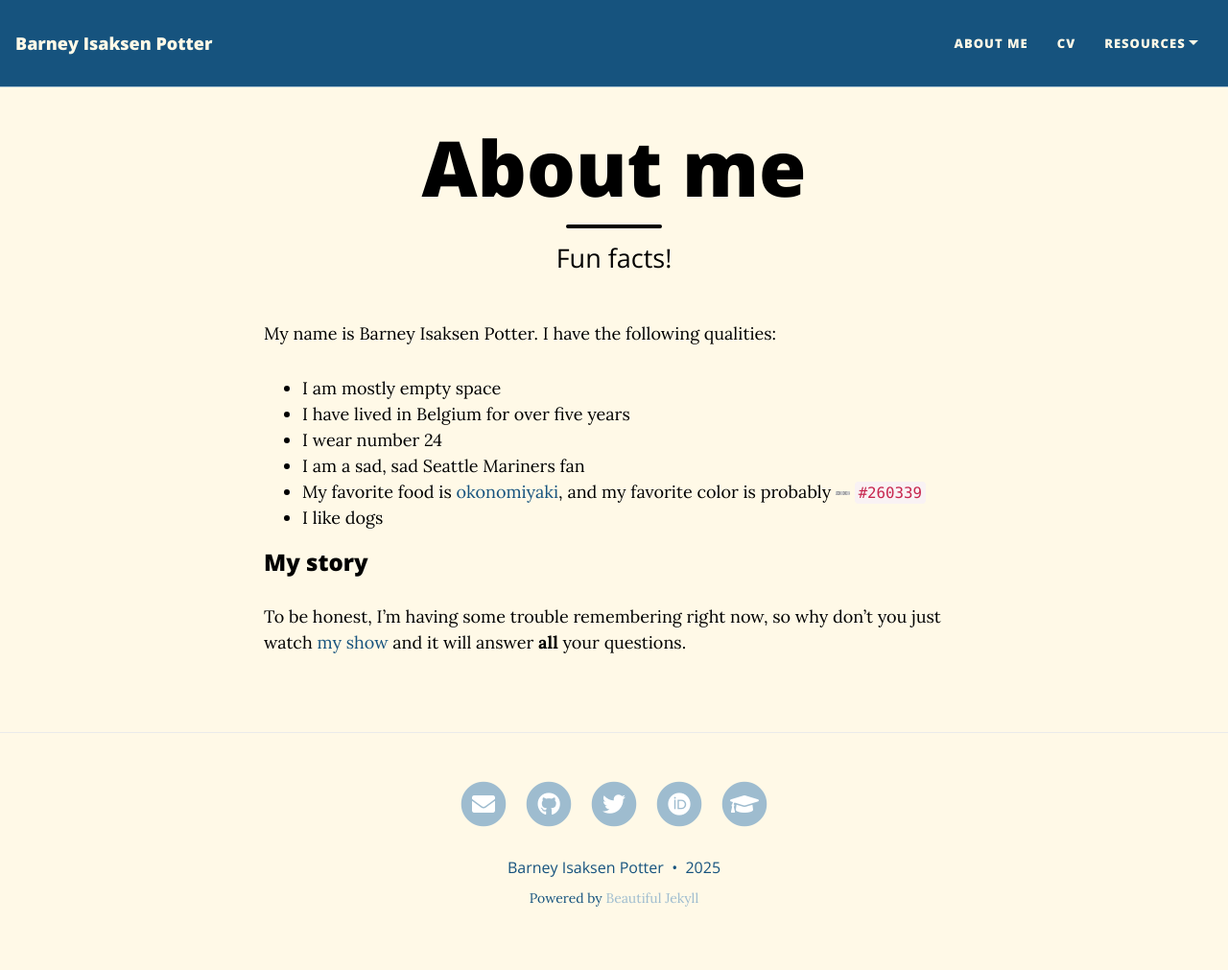
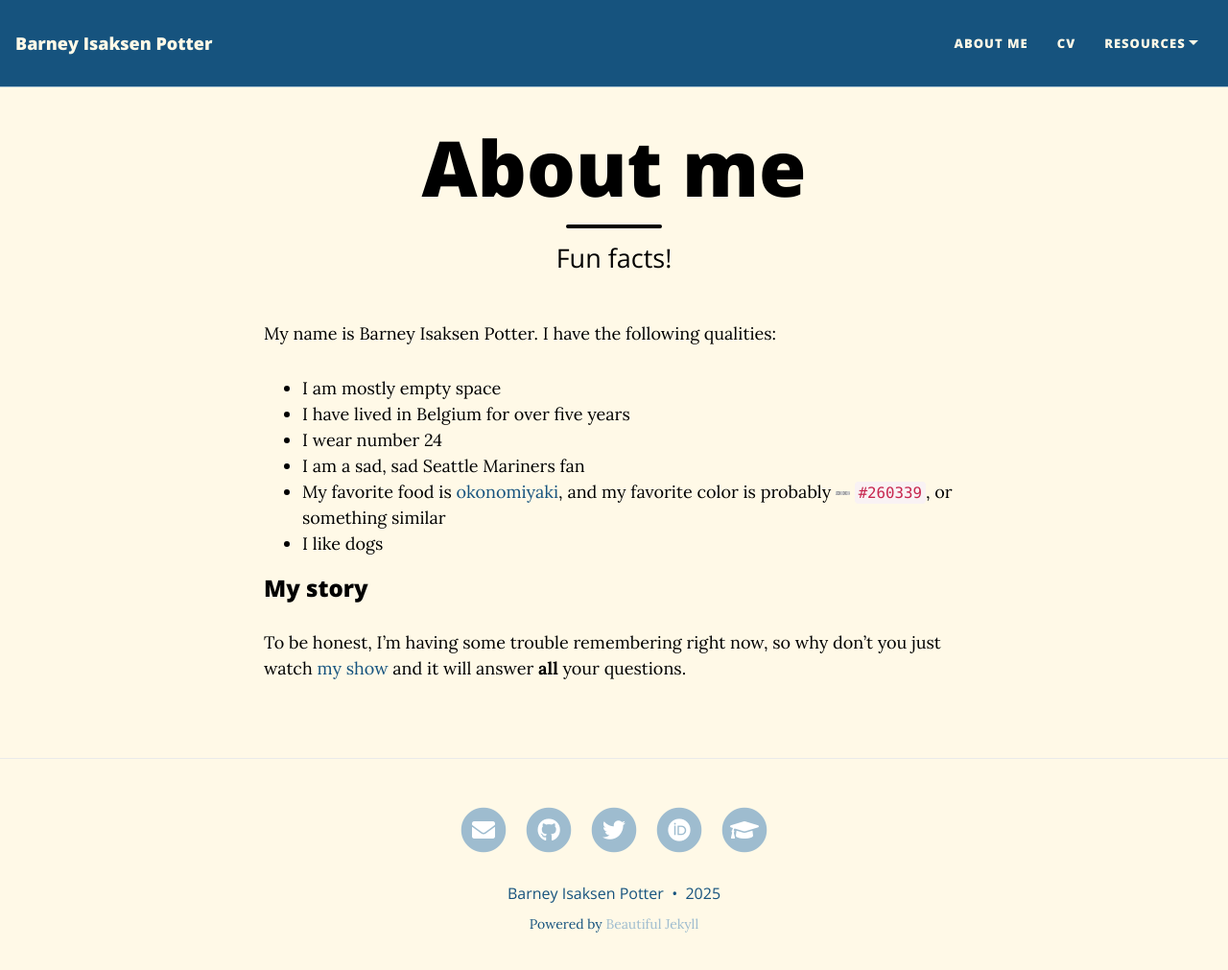
Before and after one commit to barneypotter24/barneypotter24.github.io, a Jekyll site: the page built from aboutme.md, in a window 1280 px wide and 1024 px high. Shown: the top 1011 px of the window at 96% size. Built offline with Jekyll 4.4.1, drawn with Linux system fonts in a browser that asks for light colours; nearby versions of some CDN libraries.

Commit message:
update about me again

```diff
--- a/aboutme.md
+++ b/aboutme.md
@@ -10,7 +10,7 @@
 - I have lived in Belgium for over five years
 - I wear number 24
 - I am a sad, sad Seattle Mariners fan
-- My favorite food is [okonomiyaki](https://www.justonecookbook.com/okonomiyaki/), and my favorite color is probably ![#260339](https://via.placeholder.com/15/4c72a5/4c72a5.png) `#260339`
+- My favorite food is [okonomiyaki](https://www.justonecookbook.com/okonomiyaki/), and my favorite color is probably ![#260339](https://via.placeholder.com/15/4c72a5/4c72a5.png) `#260339`, or something similar
 - I like dogs
 
 ### My story
```
